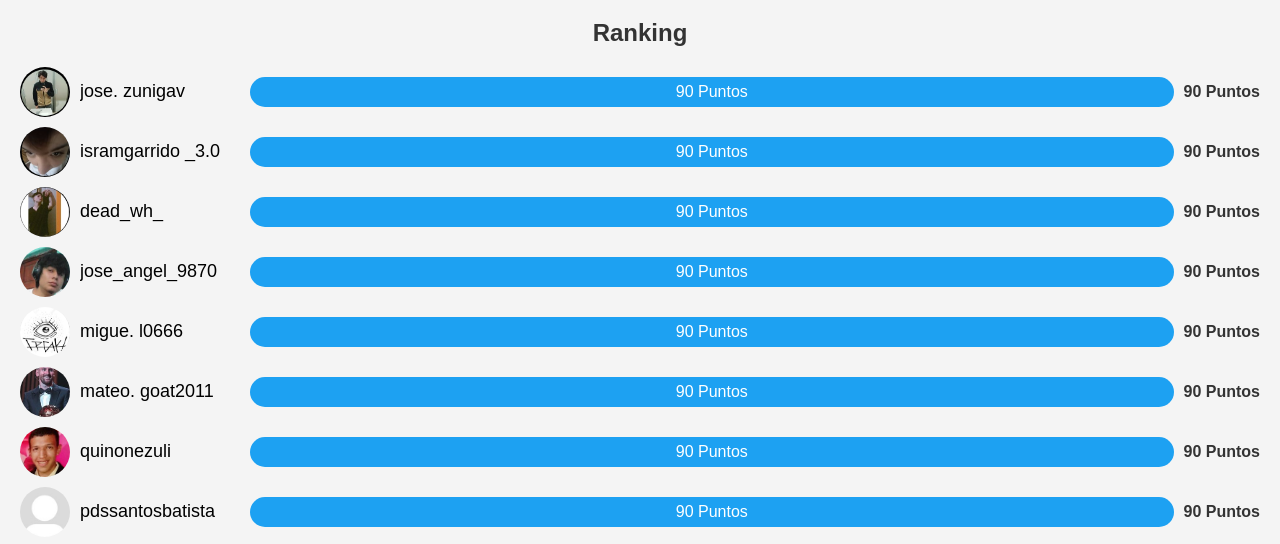
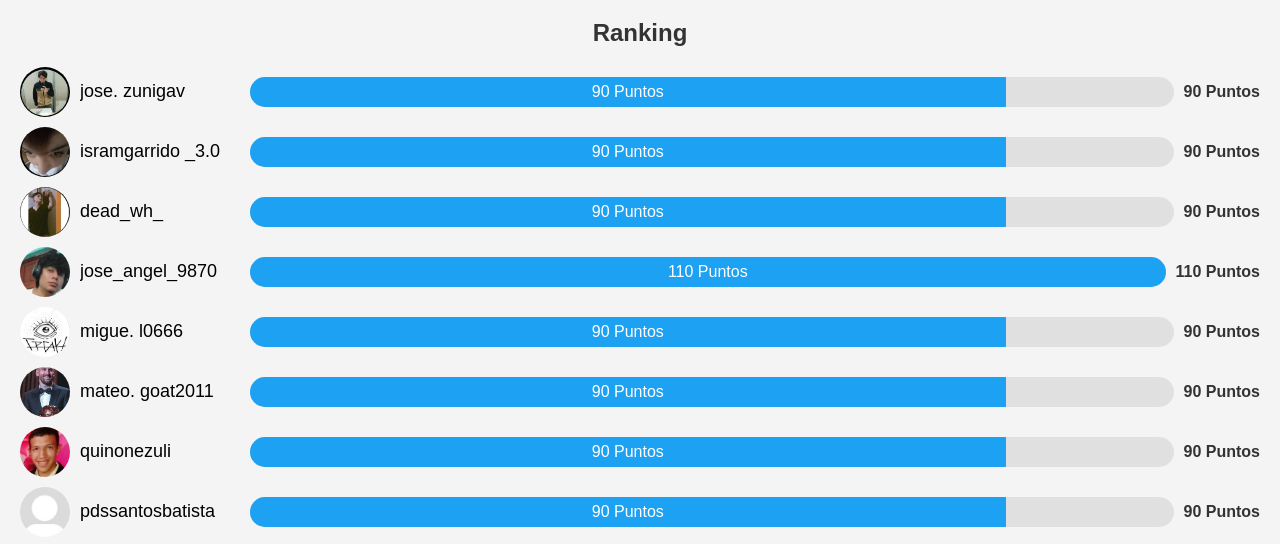
Before and after one commit to narciso09/recompensas, a plain HTML site: page index.html in a window 1280 px wide. Shown: the part 242-786 px from the top of the page. Drawn offline with Linux system fonts and the light colour scheme.

Commit message:
Update index.html

```diff
--- a/index.html
+++ b/index.html
@@ -208,9 +208,9 @@
 
       </div>
       <div class="progress-bar">
-        <div class="progress-bar-fill" style="width: 25%;">90 Puntos</div>
+        <div class="progress-bar-fill" style="width: 25%;">110 Puntos</div>
       </div>
-      <div class="points">90 Puntos</div>
+      <div class="points">110 Puntos</div>
     </div>
 
 
@@ -414,7 +414,7 @@
       { nombre: "Usuario 1", puntos: 90 },
       { nombre: "Usuario 2", puntos: 90 },
       { nombre: "Usuario 3", puntos: 90 },
-      { nombre: "Usuario 4", puntos: 90 },
+      { nombre: "Usuario 4", puntos: 110 },
       { nombre: "Usuario 5", puntos: 90 },
       { nombre: "Usuario 6", puntos: 90 },
       { nombre: "Usuario 7", puntos: 90 },
```
